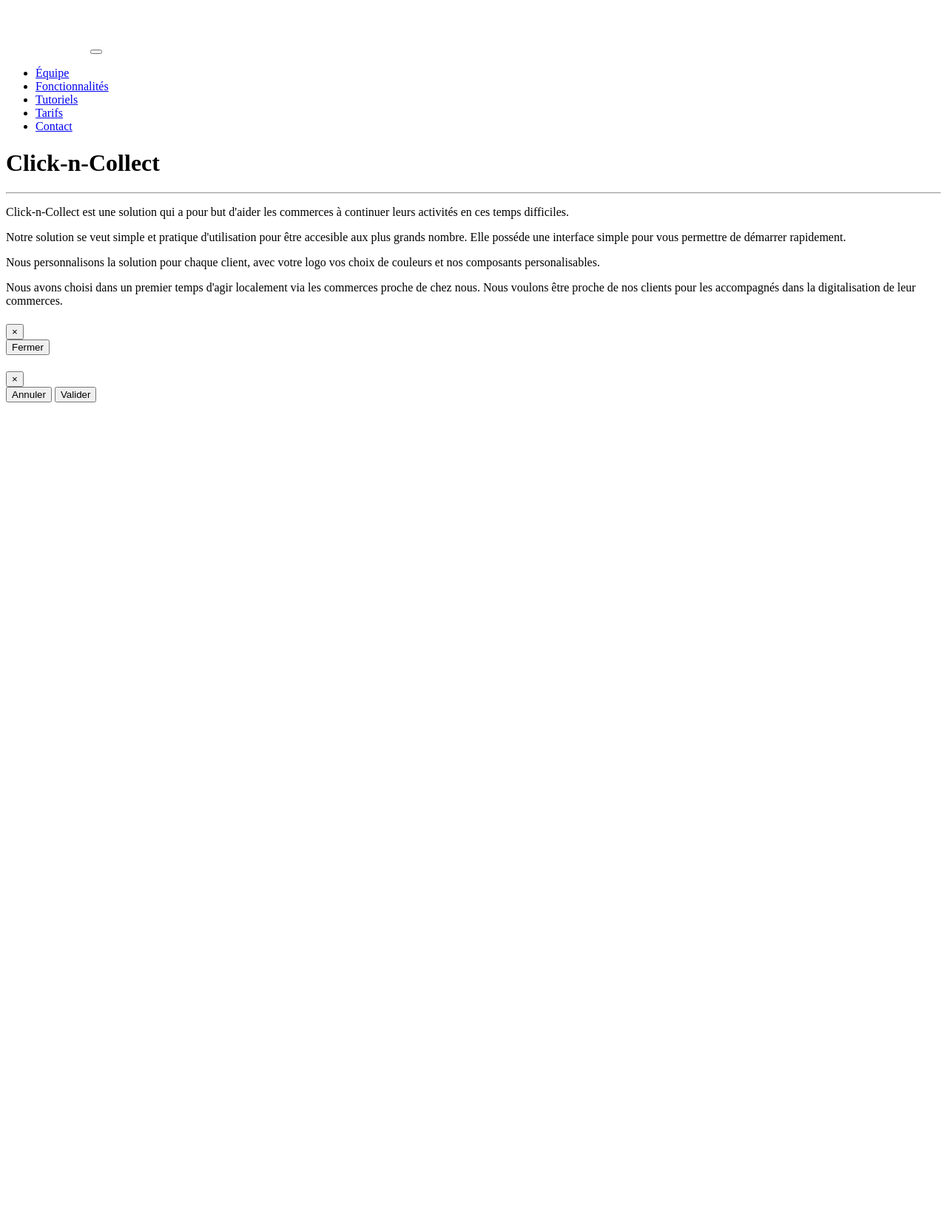
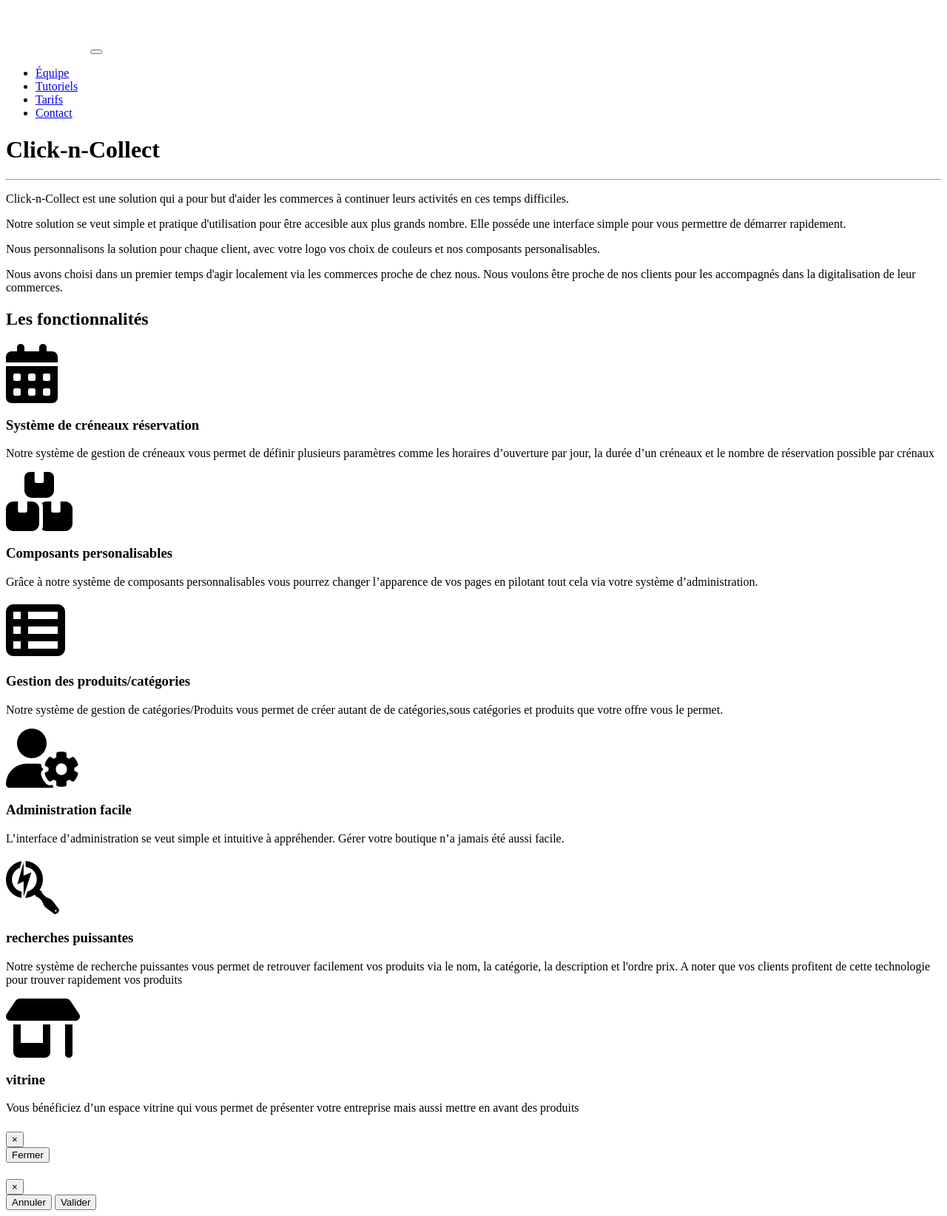
Before and after one commit to mostuf/CandC-commercial, a PHP site: template View/Home/home.php in a window 1280 px wide. Shown: the whole page at 74% size. Before the commit the page ends 544 px from the top, so only its background shows below. Run offline with PHP 8.4, Linux system fonts and the light colour scheme; the template is opened without the code that fills it, so the values that code supplies are empty; some libraries are stand-ins or nearby versions.

Commit message:
merge 15/12  2h01

```diff
--- a/ConfigFile/config.json
+++ b/ConfigFile/config.json
@@ -19,7 +19,7 @@
         "Component"
     ],
     "environnement": "dev",
-    "basePath": "https://www.click-n-collect.site",
+    "basePath": "http://dev.click-n-collect.fr",
     "bundle": [
         {
             "Name": "Common",
--- a/Controller/HomeController.php
+++ b/Controller/HomeController.php
@@ -68,9 +68,6 @@
         {
             $this->view("tarif");
         }
-        public function Features()
-        {
-            $this->view("features");
-        }
+
 
     }
--- a/View/Home/home.php
+++ b/View/Home/home.php
@@ -20,3 +20,75 @@
         </div>
     </div>
 </div>
+<div class="block block-dark">
+    <div class="row">
+        <div class="col-12">
+            <h2 class="text-center">Les fonctionnalités</h2>
+        </div>
+    </div>
+    <div class="row">
+        <div class="col-4">
+            <div class="text-center">
+            <i class="fas fa-calendar-alt fa-5x mx-auto d-block"></i>
+            <h3>Système de créneaux réservation</h3>
+            </div>
+            <p class="">
+                Notre système  de gestion de créneaux vous permet de définir plusieurs
+                paramètres comme les horaires d’ouverture par jour, la durée d’un créneaux
+                et le nombre de réservation possible par crénaux
+            </p>
+        </div>
+        <div class="col-4">
+            <div class="text-center">
+                 <i class="fas fa-boxes fa-5x"></i>
+                 <h3>Composants personalisables</h3>
+            </div>
+            <p class="">
+                Grâce à notre système de composants personnalisables vous pourrez changer
+                l’apparence de vos pages en pilotant tout cela via votre système d’administration.
+            </p>
+        </div>
+        <div class="col-4">
+            <div class="text-center">
+                   <i class="fas fa-th-list fa-5x"></i>
+                   <h3>Gestion des produits/catégories</h3>
+            </div>
+            <p>
+                Notre système de gestion de catégories/Produits vous permet
+                de créer autant de de catégories,sous catégories et produits que
+                votre offre vous le permet.
+
+            </p>
+        </div>
+    </div>
+    <div class="row">
+        <div class="col-4">
+            <div class="text-center">
+                <i class="fas fa-user-cog fa-5x"></i>
+                <h3>Administration facile</h3>
+            </div>
+             <p>L’interface d’administration se veut simple et intuitive à appréhender.
+                Gérer votre boutique n’a jamais été aussi facile.
+            </p>
+        </div>
+        <div class="col-4">
+            <div class="text-center">
+                <i class="fab fa-searchengin fa-5x"></i>
+                <h3>recherches puissantes</h3>
+            </div>
+            <p>Notre système de recherche puissantes vous permet de retrouver facilement vos
+            produits via le nom, la catégorie, la description et l'ordre prix. A noter que
+            vos clients profitent de cette technologie pour trouver rapidement vos produits
+            </p>
+        </div>
+        <div class="col-4">
+            <div class="text-center">
+                <i class="fas fa-store-alt fa-5x"></i>
+                <h3>vitrine </h3>
+            </div>
+           <p>Vous bénéficiez d’un espace vitrine qui vous permet de
+            présenter votre entreprise mais aussi  mettre en avant des produits
+            </p>
+        </div>
+    </div>
+</div>
--- a/View/Home/tarif.php
+++ b/View/Home/tarif.php
@@ -29,5 +29,5 @@
                     </div>
             </div>
         </div>
+        </div>
     </div>
-</div>
--- a/View/Home/team.php
+++ b/View/Home/team.php
@@ -4,7 +4,7 @@
                  <img src="/Img/av.png" class="teamPict  mr-5" alt="Aurélien VAAST">
         </div>
         <div class="col-8">
-            <h1 class="text-center">Aurélien VAAST</h1><hr/>
+            <h1 class="text-center  text-justify">Aurélien VAAST</h1><hr/>
             <p class="">Je m'appelle Aurélien VAAST, j'ai 33 ans.
                 J'ai obtenu un diplome Bac +5 en ingénierie logicielle, et celà fait maintenant une dizaine
                 d'années que je travaille en
@@ -21,7 +21,7 @@
     <div class="row">
         <div class="col-8">
             <h1 class="text-center teamTitle">Maestrati François</h1><hr/>
-              <p class="teamText">entrepreneur dynamique, je m’appelle François et je vis à Nice j'ai 33 ans.
+              <p class="teamText text-justify">entrepreneur dynamique, je m’appelle François et je vis à Nice j'ai 33 ans.
                     Je suis développeur fullstack, j'ai 33 ans.
                 Passionné d'imformatique  depuis toujours, je suis issue d'une formation Bac +3
                 en développement web.
--- a/View/layout.php
+++ b/View/layout.php
@@ -24,9 +24,6 @@
                 <ul class="navbar-nav mr-auto">
                     <li class="nav-item mr-5">
                         <a class="nav-link" href="/Equipe">Équipe</a>
-                    </li>
-                    <li class="nav-item mr-5">
-                        <a class="nav-link" href="/Fonctionnalites">Fonctionnalités</a>
                     </li>
                     <li class="nav-item mr-5">
                         <a class="nav-link" href="/Tutoriels">Tutoriels</a>
```
Also changed, not shown: ConfigFile/route.json (+0 -13 lines).
